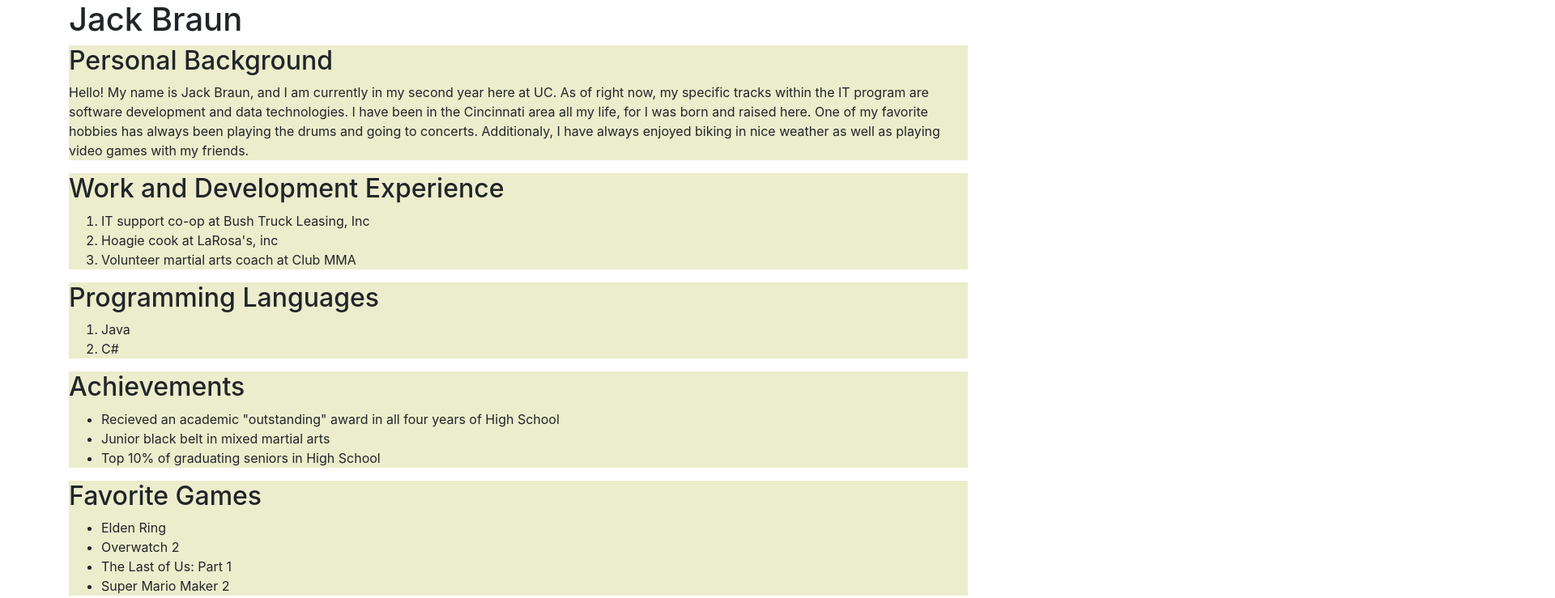
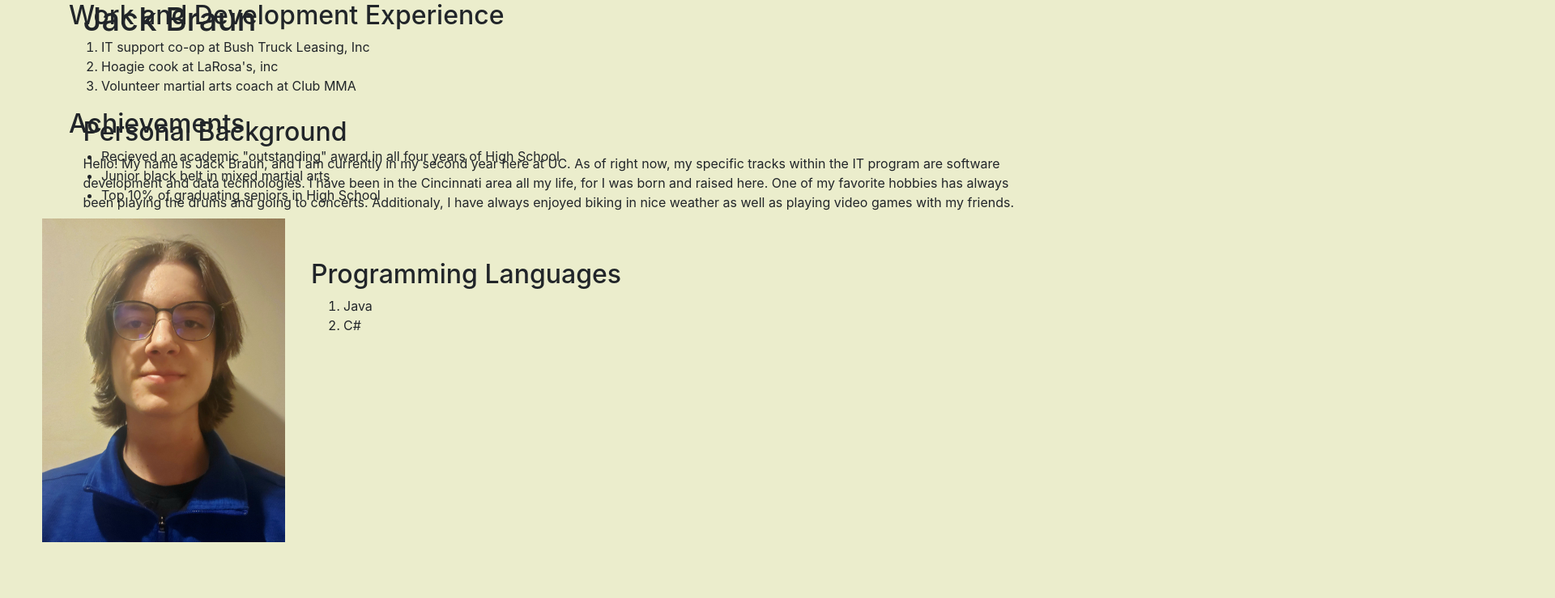
Before and after one commit to JBraun04/JBraun_OnlinePortfolio, a website: page index.html in a window 1280 px wide. Shown: the top 739 px of the page at 81% size, 1920 px wide, since content can reach past the window. Drawn offline with nearby package versions, Linux system fonts and the light colour scheme.

Commit message:
corrected one of my  ID names and added some style through CSS

```diff
--- a/index.html
+++ b/index.html
@@ -28,7 +28,7 @@
         my friends.</p>
     </div>
 
-    <div class="section" id="personalBackground">
+    <div class="section" id="experience">
       <h2>Work and Development Experience</h2>
       <ol>
         <li>IT support co-op at Bush Truck Leasing, Inc</li>
--- a/resources/styles/styles.css
+++ b/resources/styles/styles.css
@@ -1,3 +1,31 @@
-.section {
+body {
   background-color: #ebedcc;
 }
+
+img {
+  width: 300px;
+  position: absolute;
+  top: 40%;
+  left: 8%;
+  margin-top: -50px;
+  margin-left: -50px;
+}
+
+h1 {
+  text-align: left;
+  padding-bottom: 60px;
+  position: absolute;
+  left: 8%;
+}
+
+#personalBackground {
+  position: absolute;
+  top: 18%;
+  left: 8%;
+}
+
+#programmingLanguages {
+  position: absolute;
+  top: 40%;
+  left: 30%;
+}
```
